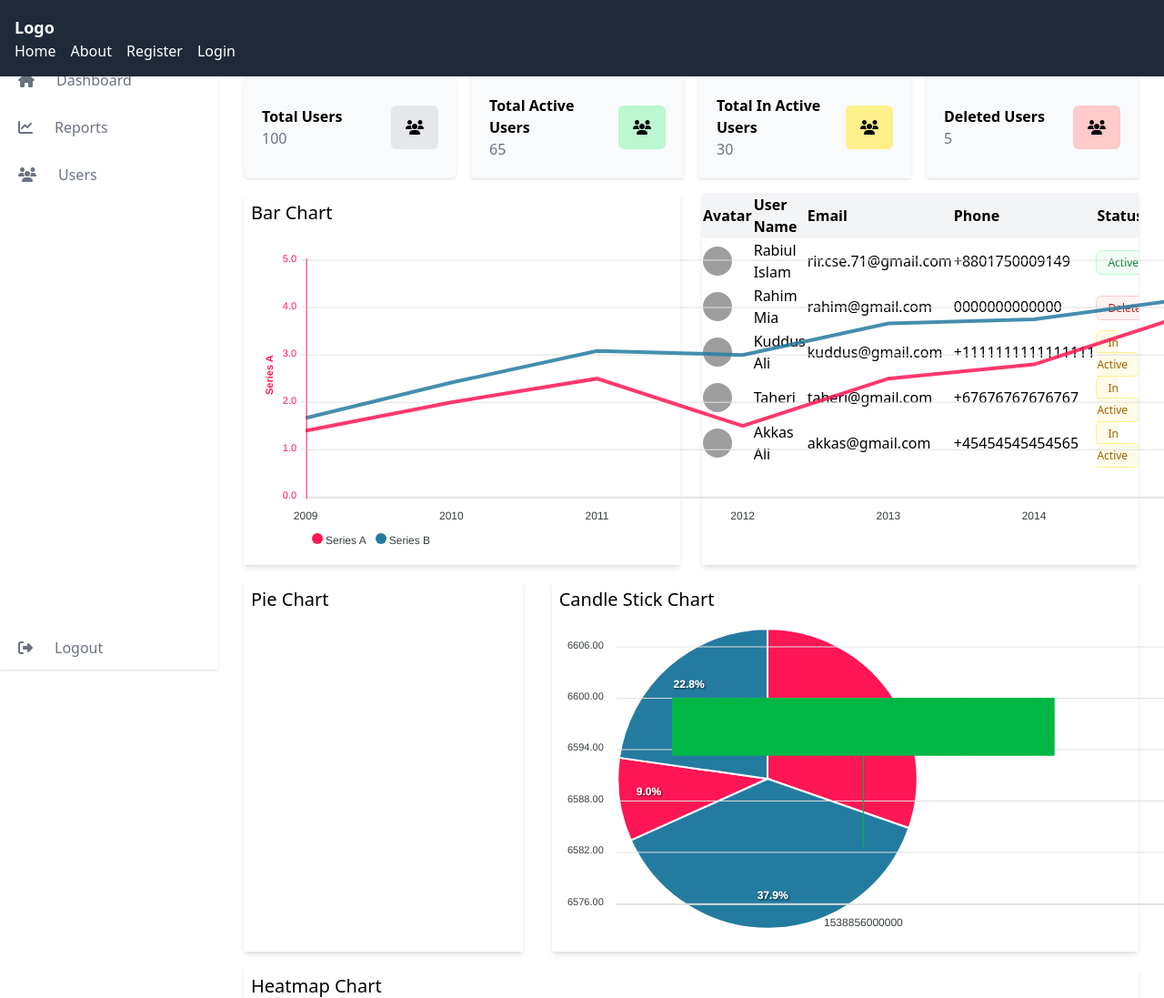
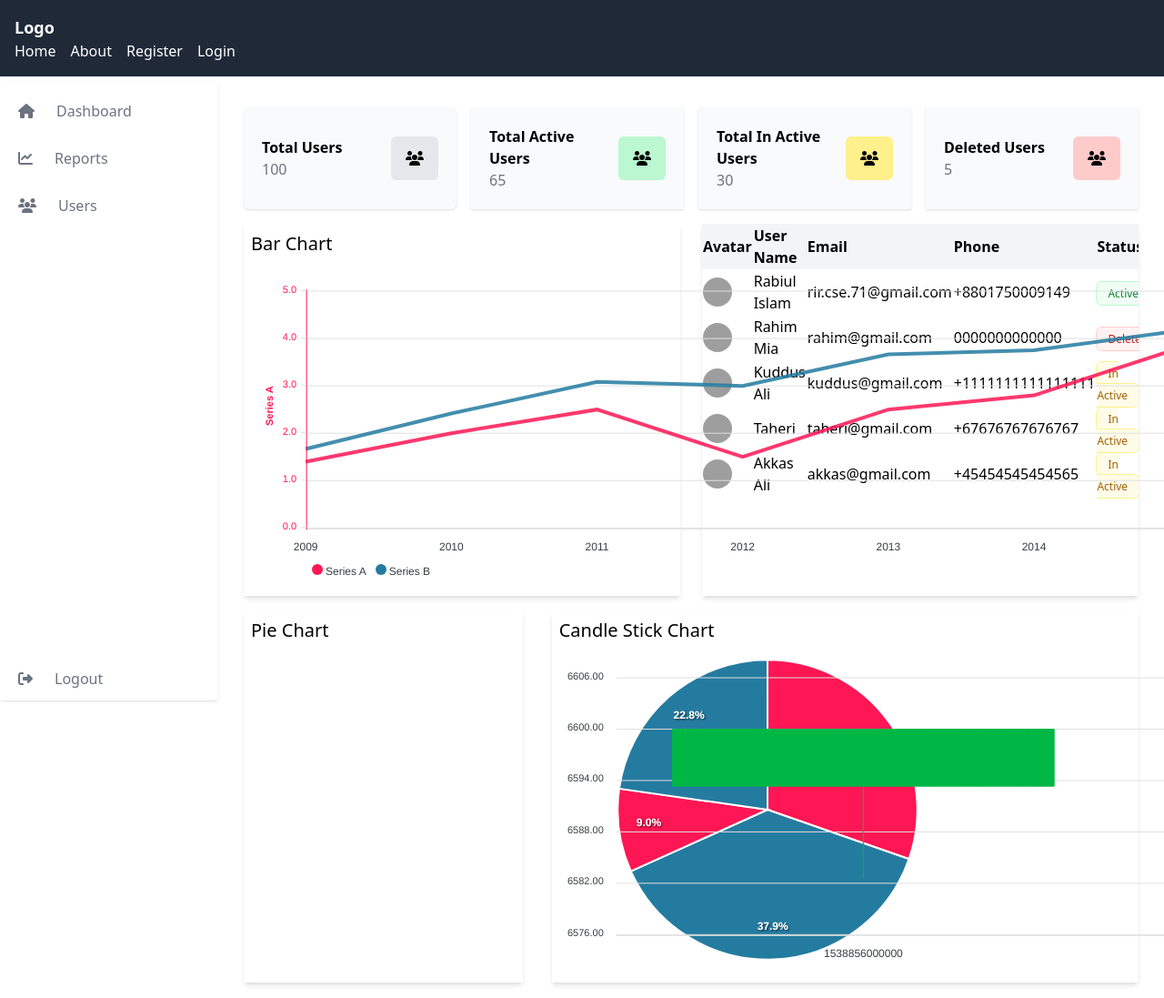
Before and after one commit to Youcode-Classe-E-2023-2024/Hamza_Meski_Wiki, a PHP site: page /Hamza_Meski_Wiki/admin in a window 1280 px wide; the page is wider, and only the part inside the window is pictured. Shown: the top 1097 px of that part at 91% size. Run offline with PHP 8.4, Linux system fonts and the light colour scheme; some libraries are stand-ins or nearby versions; grey boxes are pictures that could not be loaded.

Commit message:
Static Dashboard

```diff
--- a/app/views/admin/index.php
+++ b/app/views/admin/index.php
@@ -6,7 +6,7 @@
 
 
     <!-- main content -->
-    <main class="h-screen w-full absolute top-14">
+    <main class="h-screen w-full absolute top-[90px] ">
         <!-- left sidebar -->
         <aside id="sidebar"
             class="w-[60px] lg:w-[240px] h-[calc(100vh-120px)] whitespace-nowrap fixed shadow overflow-x-hidden transition-all duration-500 ease-in-out">
```
